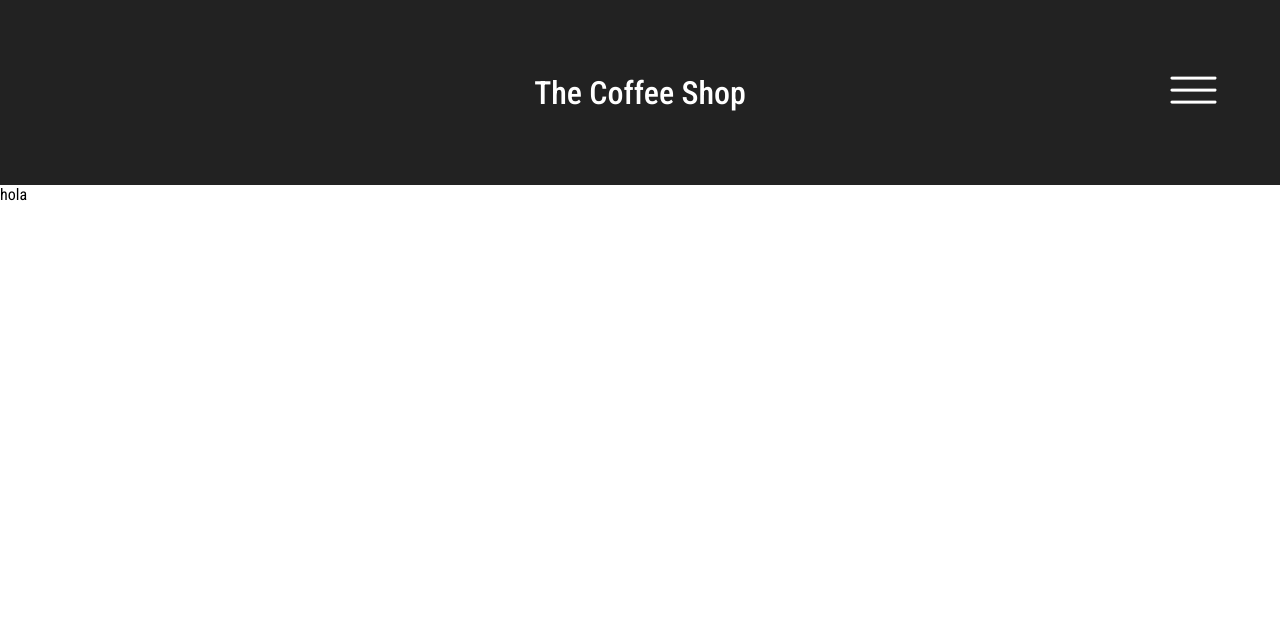
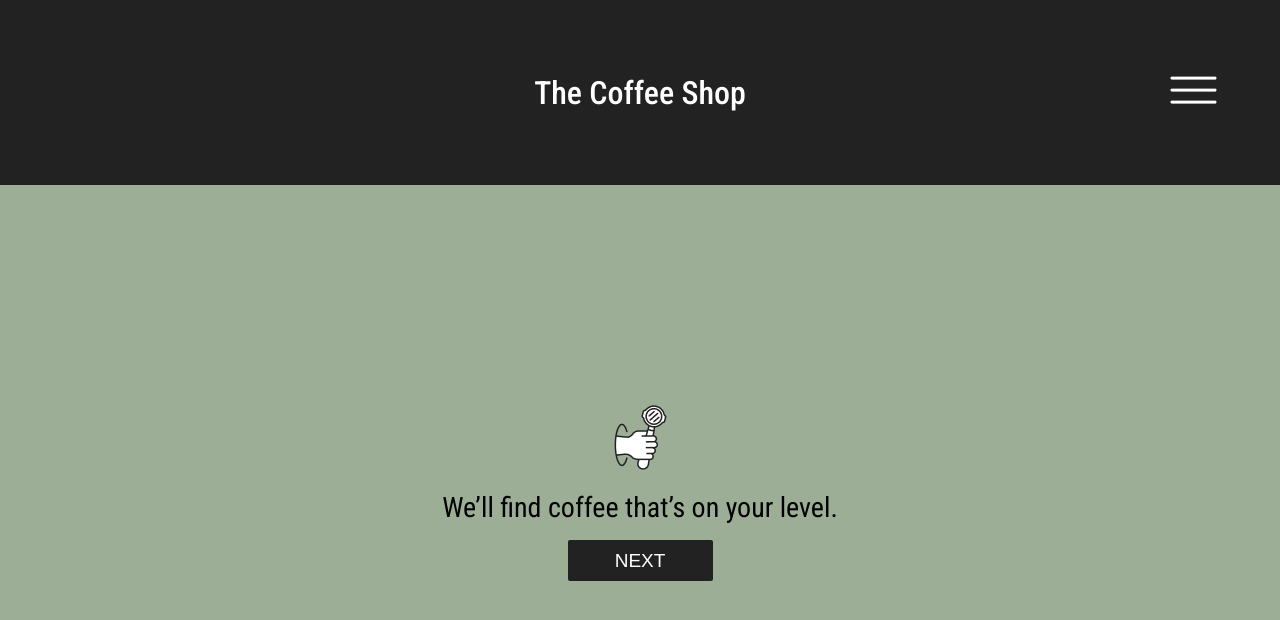
Before and after one commit to andreanicte02/reactjs_styled_example, a React (Vite) app: page / in a window 1280 px wide. Shown: the top 620 px of the page. Built offline with nearby package versions, Linux system fonts and the light colour scheme.

Commit message:
f: barista-transition page

```diff
--- a/index.html
+++ b/index.html
@@ -9,12 +9,14 @@
     <link rel="preconnect" href="https://fonts.gstatic.com" crossorigin>
     <link href="https://fonts.googleapis.com/css2?family=Roboto+Condensed:ital,wght@0,100..900;1,100..900&display=swap" rel="stylesheet">
     <style>
-      body {
+      body{
         font-family: 'Roboto Condensed', sans-serif;
+        margin: 0;
+        height: 100%;
       }
     </style>
   </head>
-  <body style="margin: 0">
+  <body>
     <div id="root" class="roboto-condensed-<uniquifier>"></div>
     <script type="module" src="/src/main.tsx"></script>
   </body>
--- /dev/null
+++ b/src/_dev/hooks/useHeightBodyHook.tsx
@@ -0,0 +1,7 @@
+import {useState} from "react";
+import {heightNavBar} from "../theme/theme.ts";
+
+export const useHeightBodyHook = () => {
+    const [containerHeight] = useState(window.innerHeight - heightNavBar)
+    return containerHeight
+}
--- a/src/_dev/layout/nav-bar/NavBar.styles.tsx
+++ b/src/_dev/layout/nav-bar/NavBar.styles.tsx
@@ -2,7 +2,7 @@ import styled from "styled-components";
 import {colorNavBar, colorTextNavBar} from "../../theme/theme.ts";
 
 export const NavBarContainer = styled.div`
-    height: 11.563rem ;
+    height: 185px ;
     display: flex;
     background-color: ${colorNavBar};
     align-items: center;
--- a/src/_dev/theme/theme.ts
+++ b/src/_dev/theme/theme.ts
@@ -1,3 +1,7 @@
 export const colorNavBar = '#222222'
 
+export const heightNavBar= 185
+
 export const colorTextNavBar='#FFFFFF'
+
+export const backgroundColorBaristaTransition = '#9CAF96'
--- /dev/null
+++ b/src/modules/barista-transition/BaristaTransition.styles.tsx
@@ -0,0 +1,23 @@
+import styled from "styled-components";
+import {backgroundColorBaristaTransition} from "../../_dev/theme/theme.ts";
+
+export const BaristaTransitionContainer = styled.div`
+    background-color: ${backgroundColorBaristaTransition};
+    display: flex;
+    align-items: center;
+    justify-content: center;
+    flex-direction: column;
+    font-size: 1.75rem;
+    font-weight: 400;
+`
+
+export const BaristaTransitionNextButton = styled.button`
+    background-color: #222222;
+    text-transform: uppercase;
+    font-size: 19px;
+    color:white;
+    width: 145px;
+    height: 41px;
+    border-radius: 2px;
+    border: none;
+`
--- /dev/null
+++ b/src/modules/barista-transition/BaristaTransition.tsx
@@ -0,0 +1,24 @@
+import {BaristaTransitionContainer, BaristaTransitionNextButton} from "./BaristaTransition.styles.tsx";
+import {useHeightBodyHook} from "../../_dev/hooks/useHeightBodyHook.tsx";
+
+
+export const BaristaTransition = () => {
+
+    const containerHeight = useHeightBodyHook();
+
+    return (
+        <BaristaTransitionContainer style={{height:containerHeight}} >
+            <div>
+                <img src={'./media/transition-icon.png'}/>
+            </div>
+            <div>
+                We’ll find coffee that’s on your level.
+            </div>
+            <div style={{marginTop:"1rem"}}>
+                <BaristaTransitionNextButton type="button" >
+                    Next
+                </BaristaTransitionNextButton>
+            </div>
+        </BaristaTransitionContainer>
+    );
+};
--- a/src/modules/main-page/MainPage.tsx
+++ /dev/null
@@ -1,7 +0,0 @@
-export const MainPage = () => {
-    return (
-        <>
-        hola
-        </>
-    );
-};
--- a/src/routes/PublicRoute.tsx
+++ b/src/routes/PublicRoute.tsx
@@ -1,13 +1,13 @@
 import {BrowserRouter, Route, Routes} from "react-router-dom";
 import {MainLayout} from "../_dev/layout/main-layout/MainLayout.tsx";
-import {MainPage} from "../modules/main-page/MainPage.tsx";
+import {BaristaTransition} from "../modules/barista-transition/BaristaTransition.tsx";
 
 export const PublicRoute = () => {
     return (
         <BrowserRouter>
             <Routes>
                 <Route element={<MainLayout/>}>
-                    <Route path={'/*'} element={<MainPage/>}/>
+                    <Route path={'/*'} element={<BaristaTransition/>}/>
                 </Route>
             </Routes>
         </BrowserRouter>
```
Also changed, not shown: public/media/main-image.png (added), public/media/transition-icon.png (added).
